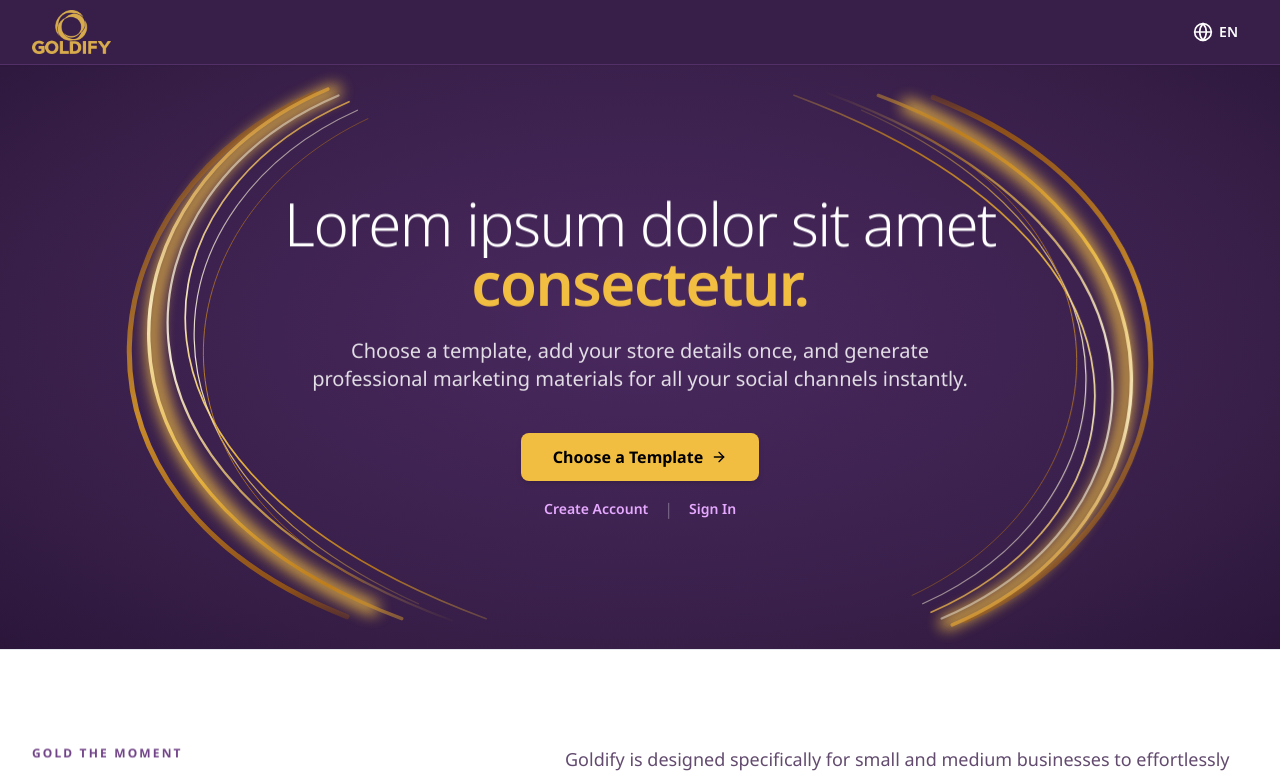
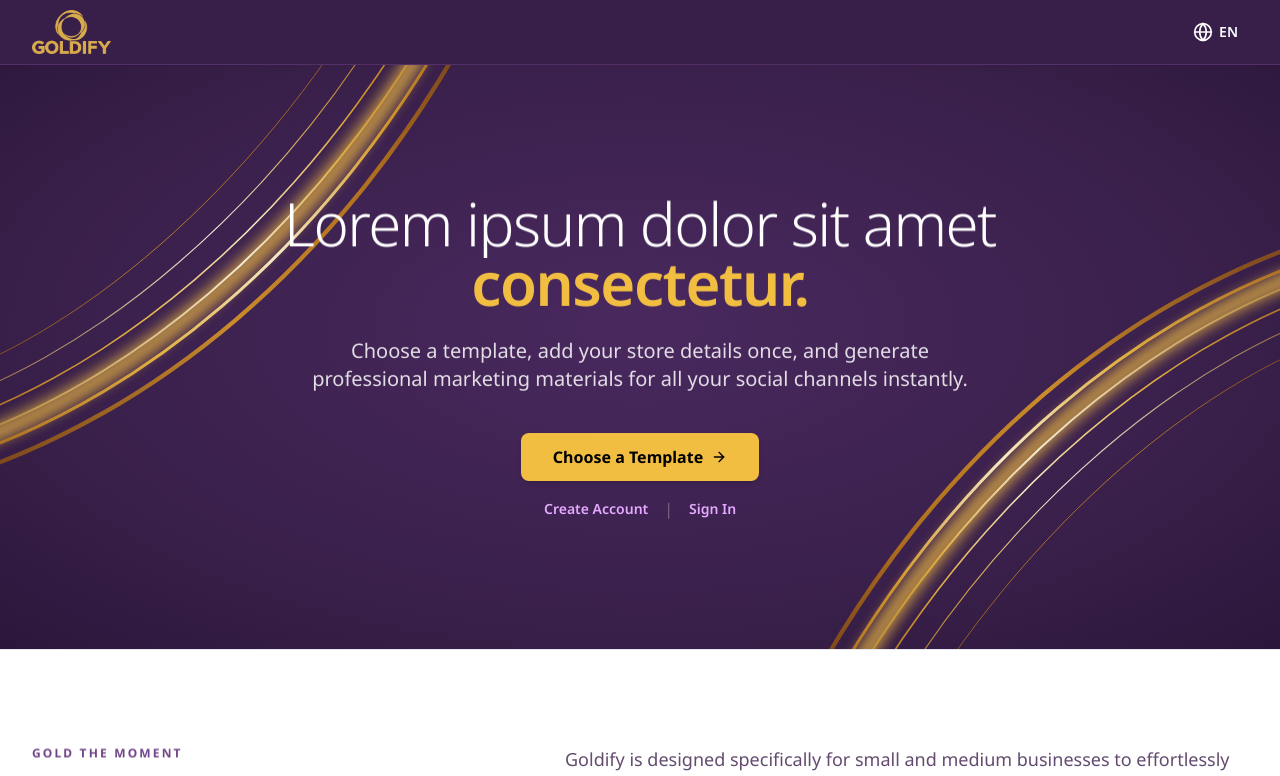
Before and after one commit to Vedant-CTOI/platform-wgc, a React (Vite) app in the folder frontend/: page / in a window 1280 px wide. Shown: the top 776 px of the page. Built offline with nearby package versions, Linux system fonts and the light colour scheme.

Commit message:
Local only: push Hero gold ribbon swirls to opposite corners with endpoints clipped off-canvas

```diff
--- a/frontend/views/AuthViews.tsx
+++ b/frontend/views/AuthViews.tsx
@@ -27,209 +27,137 @@ const LANDING_FAQS = [
   },
 ];
 
-const GoldHeroSwirls: React.FC<{ drift: number }> = ({ drift }) => (
-  <div
-    aria-hidden="true"
-    className="pointer-events-none absolute inset-0 overflow-hidden select-none"
-  >
-    {/* Subtle silk-plum depth lighting behind the gold calligraphy */}
-    <div
-      className="absolute inset-0"
-      style={{
-        background:
-          'radial-gradient(ellipse 85% 90% at 50% 45%, rgba(92, 51, 118, 0.48) 0%, rgba(56, 31, 73, 0.92) 58%, rgba(36, 17, 50, 1) 100%)',
-      }}
-    />
-
-    {/* Left sweeping multi-strand calligraphic gold crescent */}
-    <svg
-      viewBox="0 0 640 620"
-      fill="none"
-      xmlns="http://www.w3.org/2000/svg"
-      className="absolute -left-52 sm:-left-44 md:-left-36 lg:-left-20 xl:-left-4 top-1/2 -translate-y-1/2 h-[96%] sm:h-[106%] lg:h-[112%] w-auto max-w-none opacity-55 sm:opacity-80 lg:opacity-95"
-      style={{ transform: `translate3d(0, calc(-50% + ${Math.round(drift * 0.28)}px), 0)` }}
-    >
+const GoldHeroSwirls: React.FC<{ drift: number }> = ({ drift }) => {
+  const renderStrands = (suffix: string) => (
+    <>
       <defs>
-        <linearGradient id="goldMainL" x1="280" y1="50" x2="480" y2="575" gradientUnits="userSpaceOnUse">
-          <stop offset="0%" stopColor="#D6921F" stopOpacity="0.85" />
-          <stop offset="28%" stopColor="#FFF2C2" stopOpacity="1" />
-          <stop offset="56%" stopColor="#F2BE42" stopOpacity="0.98" />
-          <stop offset="82%" stopColor="#C98316" stopOpacity="0.88" />
-          <stop offset="100%" stopColor="#F2BE42" stopOpacity="0.12" />
+        <linearGradient id={`goldMain${suffix}`} x1="-40" y1="430" x2="520" y2="-60" gradientUnits="userSpaceOnUse">
+          <stop offset="0%" stopColor="#B87212" stopOpacity="0.82" />
+          <stop offset="32%" stopColor="#F2BE42" stopOpacity="0.96" />
+          <stop offset="54%" stopColor="#FFF5CC" stopOpacity="1" />
+          <stop offset="76%" stopColor="#E6A92E" stopOpacity="0.95" />
+          <stop offset="100%" stopColor="#A9640E" stopOpacity="0.82" />
         </linearGradient>
-        <linearGradient id="goldSheenL" x1="250" y1="60" x2="460" y2="560" gradientUnits="userSpaceOnUse">
-          <stop offset="0%" stopColor="#FFF7DB" stopOpacity="0.4" />
-          <stop offset="38%" stopColor="#FFF8E2" stopOpacity="0.98" />
-          <stop offset="72%" stopColor="#F2BE42" stopOpacity="0.72" />
-          <stop offset="100%" stopColor="#F2BE42" stopOpacity="0" />
+        <linearGradient id={`goldSheen${suffix}`} x1="0" y1="410" x2="540" y2="-50" gradientUnits="userSpaceOnUse">
+          <stop offset="0%" stopColor="#F2BE42" stopOpacity="0.45" />
+          <stop offset="46%" stopColor="#FFF9E4" stopOpacity="0.98" />
+          <stop offset="68%" stopColor="#F2BE42" stopOpacity="0.85" />
+          <stop offset="100%" stopColor="#D6921F" stopOpacity="0.45" />
         </linearGradient>
-        <linearGradient id="goldDeepL" x1="220" y1="90" x2="410" y2="565" gradientUnits="userSpaceOnUse">
-          <stop offset="0%" stopColor="#A9640E" stopOpacity="0.5" />
+        <linearGradient id={`goldDeep${suffix}`} x1="-60" y1="450" x2="490" y2="-80" gradientUnits="userSpaceOnUse">
+          <stop offset="0%" stopColor="#8F4F08" stopOpacity="0.7" />
           <stop offset="45%" stopColor="#DF9C26" stopOpacity="0.92" />
-          <stop offset="85%" stopColor="#A55E0B" stopOpacity="0.8" />
-          <stop offset="100%" stopColor="#8C4B06" stopOpacity="0" />
+          <stop offset="75%" stopColor="#C47D14" stopOpacity="0.88" />
+          <stop offset="100%" stopColor="#8A4A06" stopOpacity="0.7" />
         </linearGradient>
-        <filter id="goldSoftGlowL" x="-20%" y="-20%" width="140%" height="140%">
-          <feGaussianBlur stdDeviation="7" />
+        <filter id={`goldSoftGlow${suffix}`} x="-35%" y="-35%" width="170%" height="170%">
+          <feGaussianBlur stdDeviation="8" />
         </filter>
       </defs>
 
-      {/* Subtle warm metallic wash along the arc (gold leaf sheen, not heavy neon) */}
+      {/* Subtle warm metallic wash along the visible mid-arc */}
       <path
         className="bh-swirl-glow"
-        d="M 332 58 C 122 144, 72 418, 368 548"
+        d="M -110 430 C 125 365, 345 185, 495 -95"
         stroke="#F2BE42"
-        strokeWidth="12"
+        strokeWidth="14"
         strokeLinecap="round"
         opacity="0.09"
-        filter="url(#goldSoftGlowL)"
+        filter={`url(#goldSoftGlow${suffix})`}
       />
 
-      {/* Calligraphic multi-strand parallel ribbons (outer burnished gold -> core sheen -> fine inner filaments) */}
+      {/* 6 calligraphic parallel gold strands — every start (x < -90) and end (y < -85) lies strictly off-canvas */}
       <path
         pathLength={100}
         className="bh-swirl-strand bh-s1"
-        d="M 314 60 C 96 154, 52 442, 344 556"
-        stroke="url(#goldDeepL)"
-        strokeWidth="4.8"
+        d="M -125 462 C 150 400, 385 205, 535 -105"
+        stroke={`url(#goldDeep${suffix})`}
+        strokeWidth="4.6"
         strokeLinecap="round"
       />
       <path
         pathLength={100}
         className="bh-swirl-strand bh-s2"
-        d="M 326 56 C 110 148, 66 434, 396 558"
-        stroke="url(#goldMainL)"
+        d="M -115 440 C 138 380, 362 192, 510 -98"
+        stroke={`url(#goldMain${suffix})`}
         strokeWidth="3.2"
         strokeLinecap="round"
       />
       <path
         pathLength={100}
         className="bh-swirl-strand bh-s3"
-        d="M 336 62 C 124 152, 82 426, 444 560"
-        stroke="url(#goldSheenL)"
+        d="M -108 420 C 126 360, 342 180, 488 -92"
+        stroke={`url(#goldSheen${suffix})`}
         strokeWidth="2.1"
         strokeLinecap="round"
       />
       <path
         pathLength={100}
         className="bh-swirl-strand bh-s4"
-        d="M 346 68 C 140 158, 98 418, 476 558"
-        stroke="url(#goldMainL)"
-        strokeWidth="1.6"
+        d="M -100 398 C 110 342, 322 166, 464 -88"
+        stroke={`url(#goldMain${suffix})`}
+        strokeWidth="1.65"
         strokeLinecap="round"
       />
       <path
         pathLength={100}
         className="bh-swirl-strand bh-s5"
-        d="M 354 76 C 158 164, 118 412, 412 544"
-        stroke="url(#goldSheenL)"
-        strokeWidth="1.1"
+        d="M -95 372 C 94 320, 298 150, 434 -88"
+        stroke={`url(#goldSheen${suffix})`}
+        strokeWidth="1.15"
         strokeLinecap="round"
       />
       <path
         pathLength={100}
         className="bh-swirl-strand bh-s6"
-        d="M 364 84 C 176 172, 138 406, 360 524"
-        stroke="url(#goldDeepL)"
-        strokeWidth="0.85"
+        d="M -90 344 C 78 296, 272 132, 402 -90"
+        stroke={`url(#goldDeep${suffix})`}
+        strokeWidth="0.9"
         strokeLinecap="round"
       />
-    </svg>
+    </>
+  );
 
-    {/* Right sweeping multi-strand calligraphic gold crescent (counter-balancing interlocking arc) */}
-    <svg
-      viewBox="0 0 640 620"
-      fill="none"
-      xmlns="http://www.w3.org/2000/svg"
-      className="absolute -right-52 sm:-right-44 md:-right-36 lg:-right-20 xl:-right-4 top-1/2 -translate-y-1/2 h-[96%] sm:h-[106%] lg:h-[112%] w-auto max-w-none opacity-55 sm:opacity-80 lg:opacity-95"
-      style={{ transform: `translate3d(0, calc(-50% - ${Math.round(drift * 0.24)}px), 0) rotate(180deg)` }}
+  return (
+    <div
+      aria-hidden="true"
+      className="pointer-events-none absolute inset-0 overflow-hidden select-none"
     >
-      <defs>
-        <linearGradient id="goldMainR" x1="280" y1="50" x2="480" y2="575" gradientUnits="userSpaceOnUse">
-          <stop offset="0%" stopColor="#D6921F" stopOpacity="0.85" />
-          <stop offset="28%" stopColor="#FFF2C2" stopOpacity="1" />
-          <stop offset="56%" stopColor="#F2BE42" stopOpacity="0.98" />
-          <stop offset="82%" stopColor="#C98316" stopOpacity="0.88" />
-          <stop offset="100%" stopColor="#F2BE42" stopOpacity="0.12" />
-        </linearGradient>
-        <linearGradient id="goldSheenR" x1="250" y1="60" x2="460" y2="560" gradientUnits="userSpaceOnUse">
-          <stop offset="0%" stopColor="#FFF7DB" stopOpacity="0.4" />
-          <stop offset="38%" stopColor="#FFF8E2" stopOpacity="0.98" />
-          <stop offset="72%" stopColor="#F2BE42" stopOpacity="0.72" />
-          <stop offset="100%" stopColor="#F2BE42" stopOpacity="0" />
-        </linearGradient>
-        <linearGradient id="goldDeepR" x1="220" y1="90" x2="410" y2="565" gradientUnits="userSpaceOnUse">
-          <stop offset="0%" stopColor="#A9640E" stopOpacity="0.5" />
-          <stop offset="45%" stopColor="#DF9C26" stopOpacity="0.92" />
-          <stop offset="85%" stopColor="#A55E0B" stopOpacity="0.8" />
-          <stop offset="100%" stopColor="#8C4B06" stopOpacity="0" />
-        </linearGradient>
-        <filter id="goldSoftGlowR" x="-20%" y="-20%" width="140%" height="140%">
-          <feGaussianBlur stdDeviation="7" />
-        </filter>
-      </defs>
-
-      <path
-        className="bh-swirl-glow"
-        d="M 332 58 C 122 144, 72 418, 368 548"
-        stroke="#F2BE42"
-        strokeWidth="12"
-        strokeLinecap="round"
-        opacity="0.09"
-        filter="url(#goldSoftGlowR)"
+      {/* Subtle silk-plum depth lighting behind the corner gold ribbons */}
+      <div
+        className="absolute inset-0"
+        style={{
+          background:
+            'radial-gradient(ellipse 85% 90% at 50% 45%, rgba(92, 51, 118, 0.48) 0%, rgba(56, 31, 73, 0.92) 58%, rgba(36, 17, 50, 1) 100%)',
+        }}
       />
 
-      <path
-        pathLength={100}
-        className="bh-swirl-strand bh-s1"
-        d="M 314 60 C 96 154, 52 442, 344 556"
-        stroke="url(#goldDeepR)"
-        strokeWidth="4.8"
-        strokeLinecap="round"
-      />
-      <path
-        pathLength={100}
-        className="bh-swirl-strand bh-s2"
-        d="M 326 56 C 110 148, 66 434, 396 558"
-        stroke="url(#goldMainR)"
-        strokeWidth="3.2"
-        strokeLinecap="round"
-      />
-      <path
-        pathLength={100}
-        className="bh-swirl-strand bh-s3"
-        d="M 336 62 C 124 152, 82 426, 444 560"
-        stroke="url(#goldSheenR)"
-        strokeWidth="2.1"
-        strokeLinecap="round"
-      />
-      <path
-        pathLength={100}
-        className="bh-swirl-strand bh-s4"
-        d="M 346 68 C 140 158, 98 418, 476 558"
-        stroke="url(#goldMainR)"
-        strokeWidth="1.6"
-        strokeLinecap="round"
-      />
-      <path
-        pathLength={100}
-        className="bh-swirl-strand bh-s5"
-        d="M 354 76 C 158 164, 118 412, 412 544"
-        stroke="url(#goldSheenR)"
-        strokeWidth="1.1"
-        strokeLinecap="round"
-      />
-      <path
-        pathLength={100}
-        className="bh-swirl-strand bh-s6"
-        d="M 364 84 C 176 172, 138 406, 360 524"
-        stroke="url(#goldDeepR)"
-        strokeWidth="0.85"
-        strokeLinecap="round"
-      />
-    </svg>
-  </div>
-);
+      {/* Top-left corner sweep: enters off left edge, exits off top edge — only mid-arc visible */}
+      <svg
+        viewBox="0 0 640 480"
+        fill="none"
+        overflow="visible"
+        xmlns="http://www.w3.org/2000/svg"
+        className="absolute top-0 left-0 w-[195px] h-[146px] sm:w-[295px] sm:h-[222px] lg:w-[460px] lg:h-[345px] xl:w-[600px] xl:h-[450px] opacity-80 sm:opacity-90 lg:opacity-95"
+        style={{ transform: `translate3d(0, ${Math.round(drift * 0.22)}px, 0)` }}
+      >
+        {renderStrands('TL')}
+      </svg>
+
+      {/* Bottom-right corner sweep: enters off right edge, exits off bottom edge — only mid-arc visible */}
+      <svg
+        viewBox="0 0 640 480"
+        fill="none"
+        overflow="visible"
+        xmlns="http://www.w3.org/2000/svg"
+        className="absolute bottom-0 right-0 w-[195px] h-[146px] sm:w-[295px] sm:h-[222px] lg:w-[460px] lg:h-[345px] xl:w-[600px] xl:h-[450px] opacity-80 sm:opacity-90 lg:opacity-95"
+        style={{ transform: `translate3d(0, ${-Math.round(drift * 0.22)}px, 0) rotate(180deg)` }}
+      >
+        {renderStrands('BR')}
+      </svg>
+    </div>
+  );
+};
 
 export const LandingView: React.FC<AuthProps> = ({ onNavigate, user }) => {
   const hero = useInViewOnce(true);
```
